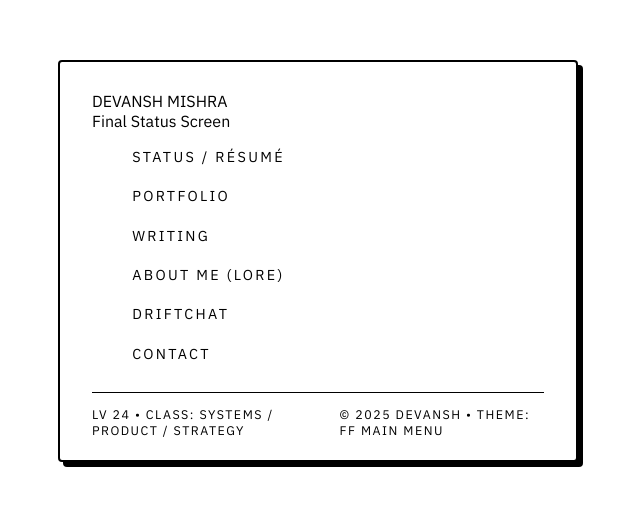
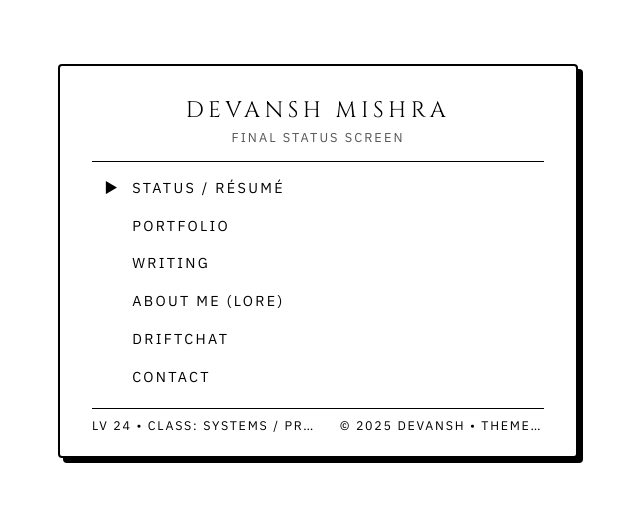
Before and after one commit to DevanshMishra21/devansh-website, a plain HTML site: page index.html in a window 1280 px wide. Shown: the part 139-644 px from the top of the page, without its empty margins (322-962 px from the left). Drawn offline with Linux system fonts and the light colour scheme.

Commit message:
Refactor styles and update CSS class names

```diff
--- a/styles.css
+++ b/styles.css
@@ -11,18 +11,19 @@ body {
   padding: 0;
 }
 
-/* ===== Body ===== */
+/* ===== Body / Background ===== */
 .ff-menu-body {
   background: #ffffff;
   color: #000000;
-  font-family: "IBM Plex Sans", system-ui, sans-serif;
+  font-family: "IBM Plex Sans", system-ui, -apple-system, BlinkMacSystemFont,
+    "Segoe UI", sans-serif;
   min-height: 100vh;
   display: flex;
   align-items: center;
   justify-content: center;
 }
 
-/* ===== Frame ===== */
+/* ===== Centered menu frame ===== */
 .ff-menu-wrap {
   width: 100%;
   padding: 2rem 1.5rem;
@@ -40,32 +41,38 @@ body {
   box-shadow: 5px 5px 0 #000;
 }
 
-/* ===== Title: simple, like other text but bigger, one line ===== */
-.ff-title-ffxiv {
-  font-family: "IBM Plex Sans", system-ui, sans-serif; /* same as rest */
-  font-size: clamp(1.4rem, 3.2vw, 2rem);              /* bigger but fits one line */
+/* ===== Title / Subtitle ===== */
+.ff-menu-header {
   text-align: center;
-  line-height: 1.1;
-  letter-spacing: 0.18em;
-  text-transform: uppercase;
-  font-weight: 500;
-
-  color: #000000;  /* plain black text */
-
-  margin-top: 0.25rem;
-  margin-bottom: 1.4rem;
-  display: block;
-
-  opacity: 0;
-  transform: translateY(4px);
-  animation: ffTitleFadeIn 0.8s ease-out forwards;
+  margin-bottom: 0.9rem;
 }
 
-/* ===== Main Menu List ===== */
+.ff-menu-title {
+  font-family: "Cinzel", serif;
+  font-size: 1.4rem;
+  letter-spacing: 0.2em;
+  text-transform: uppercase;
+  margin-bottom: 0.25rem;
+}
+
+.ff-menu-subtitle {
+  font-size: 0.8rem;
+  letter-spacing: 0.16em;
+  text-transform: uppercase;
+  color: #555;
+}
+
+/* Divider line */
+.ff-menu-divider {
+  border-bottom: 1px solid #000;
+  margin: 0.8rem 0 0.4rem;
+}
+
+/* ===== Menu list ===== */
 .ff-menu-list {
   display: flex;
   flex-direction: column;
-  gap: 0.45rem;
+  gap: 0.35rem;
   margin: 0.6rem 0 1rem;
 }
 
@@ -84,15 +91,21 @@ body {
   position: relative;
 }
 
+/* Cursor (triangle) */
 .ff-cursor {
   width: 1.4rem;
   text-align: center;
   font-size: 0.9rem;
-  opacity: 0; /* default: hidden */
+  opacity: 0; /* Only show on hover/focus by default */
   transition: opacity 0.08s ease-out, transform 0.08s ease-out;
 }
 
-/* Hover selection: cursor + background show for ANY item */
+/* Label */
+.ff-menu-label {
+  flex: 1;
+}
+
+/* Hover / focus state like FF selection */
 .ff-menu-item:hover,
 .ff-menu-item:focus-visible {
   border-color: #000;
@@ -106,45 +119,44 @@ body {
   transform: translateX(1px);
 }
 
-/* (removed first-child rule so triangle isn't stuck on Status only) */
+/* Make the first item look "selected" by default on desktop */
+.ff-menu-item:first-child .ff-cursor {
+  opacity: 1;
+}
 
 /* ===== Footer ===== */
 .ff-menu-footer {
   display: flex;
   justify-content: space-between;
   gap: 1rem;
-  margin-top: 1.4rem;
-  padding-top: 0.8rem;
+  margin-top: 0.8rem;
+  padding-top: 0.5rem;
   border-top: 1px solid #000;
   font-size: 0.78rem;
   text-transform: uppercase;
-  letter-spacing: 0.12em;
+  letter-spacing: 0.14em;
 }
 
-/* Let footer text wrap fully instead of being cut off */
 .ff-footer-left,
 .ff-footer-right {
-  white-space: normal;
-  overflow: visible;
-  text-overflow: clip;
-}
-
-/* ===== Animation Keyframes ===== */
-@keyframes ffTitleFadeIn {
-  0% {
-    opacity: 0;
-    transform: translateY(8px);
-  }
-  100% {
-    opacity: 1;
-    transform: translateY(0);
-  }
+  white-space: nowrap;
+  overflow: hidden;
+  text-overflow: ellipsis;
 }
 
 /* ===== Responsive ===== */
 @media (max-width: 600px) {
   .ff-menu-frame {
     padding: 1.4rem 1.3rem 1.2rem;
+  }
+
+  .ff-menu-title {
+    font-size: 1.2rem;
+    letter-spacing: 0.16em;
+  }
+
+  .ff-menu-subtitle {
+    letter-spacing: 0.12em;
   }
 
   .ff-menu-item {
```
